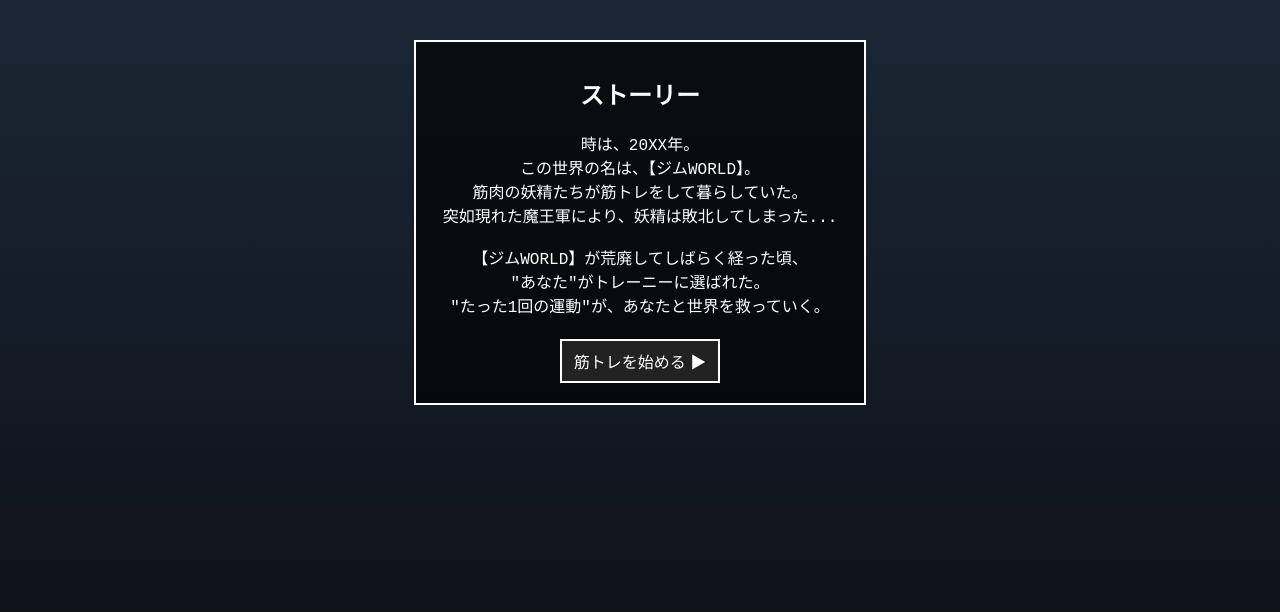
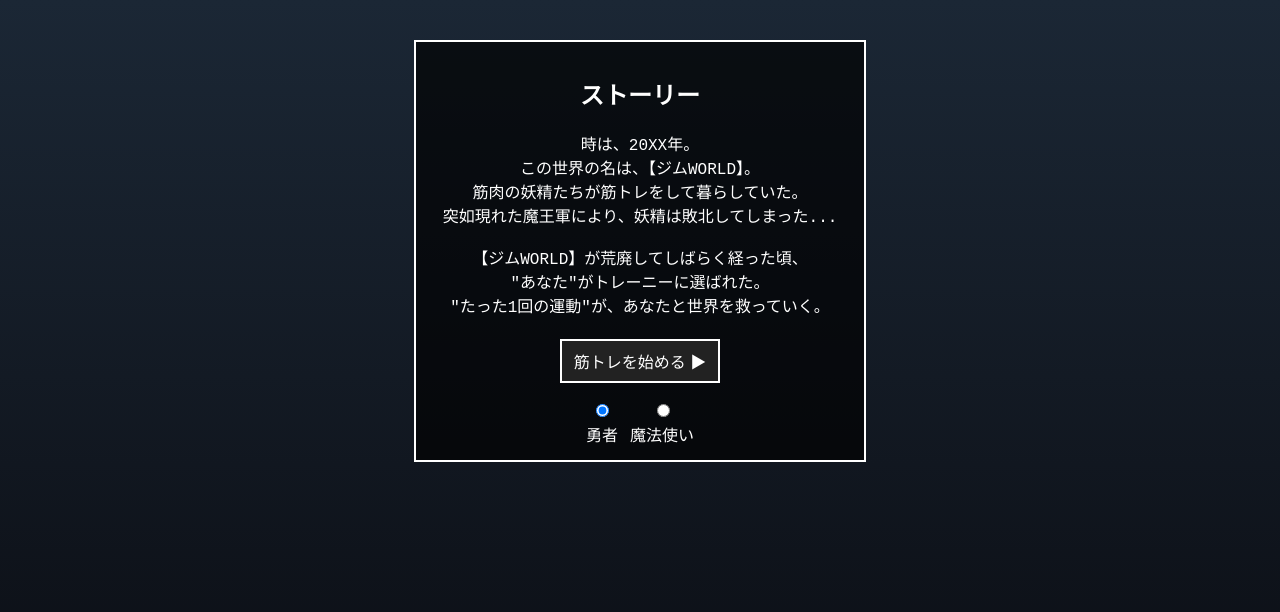
Before and after one commit to jumpsq1227/Muscle-RPG, a plain HTML site: page index.html in a window 1280 px wide. Both pictures are taken after a click on the button "筋トレをはじめる". Drawn offline with Linux system fonts and the light colour scheme.

Commit message:
Update index.html

```diff
--- a/index.html
+++ b/index.html
@@ -38,8 +38,18 @@
       "あなた"がトレーニーに選ばれた。<br>
       "たった1回の運動"が、あなたと世界を救っていく。
     </p>
-
     <button id="storyNextBtn">筋トレを始める ▶</button>
+    <!-- ===== アバター選択（ストーリー開始時） ===== -->
+    <div class="avatar-choice">
+      <label class="avatar-card">
+        <input type="radio" name="avatarType" value="male" checked>
+        <div>勇者</div>
+      </label>
+      <label class="avatar-card">
+        <input type="radio" name="avatarType" value="female">
+        <div>魔法使い</div>
+      </label>
+    </div>
   </div>
 </div>
 
```
